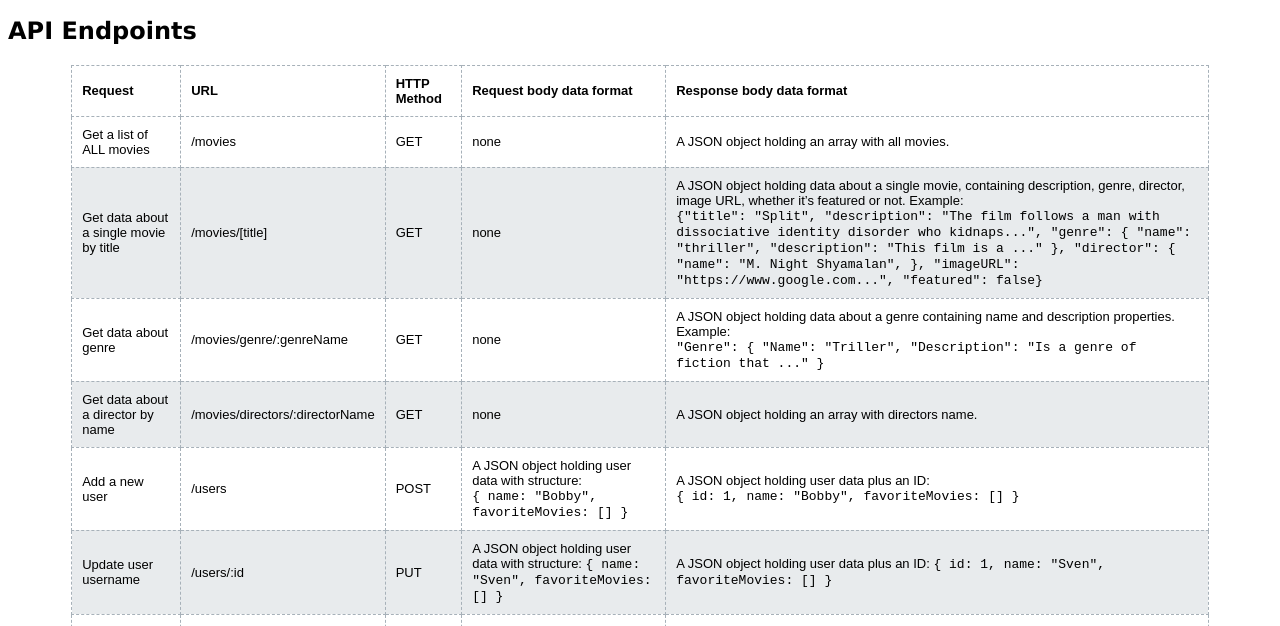
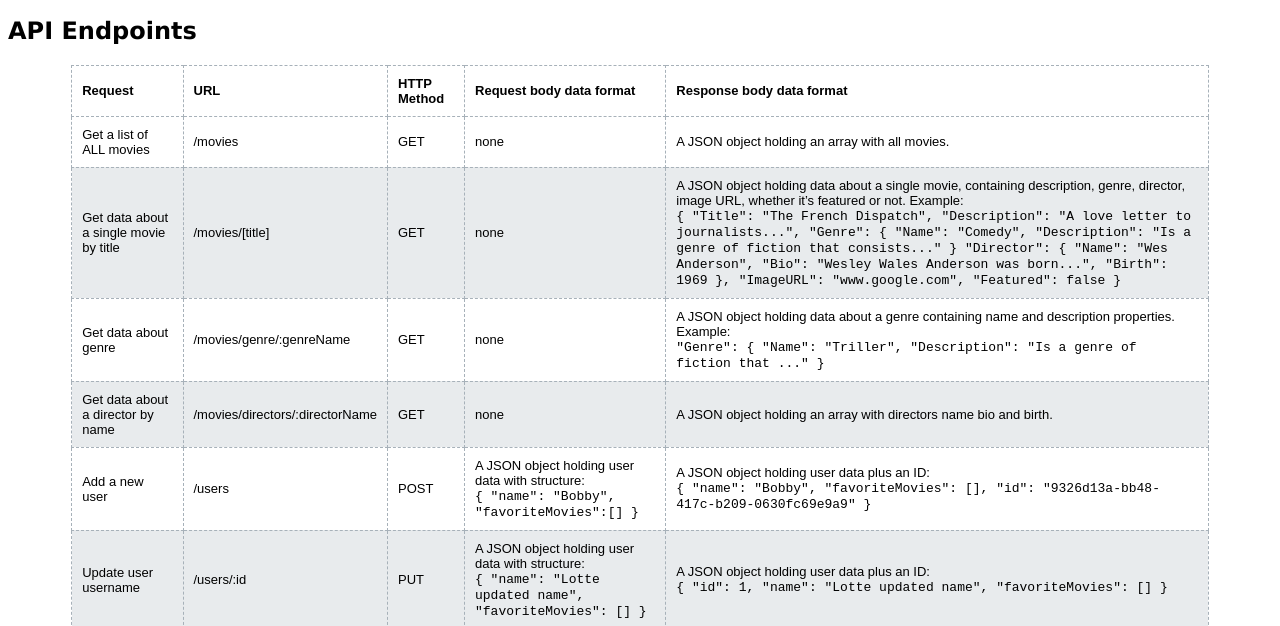
Before and after one commit to bobs83/movie_api, a website: page public/documentation.html in a window 1280 px wide. Shown: the part 122-748 px from the top of the page. Drawn offline with Linux system fonts and the light colour scheme.

Commit message:
Updated API endpoints Table

```diff
--- a/public/css/style.css
+++ b/public/css/style.css
@@ -34,4 +34,5 @@ tr:nth-child(even) {
 
 code {
   font-family: "Courier New", Courier, monospace;
+  font-size: 1em;
 }
--- a/public/documentation.html
+++ b/public/documentation.html
@@ -51,11 +51,11 @@
           Example:
           <br />
           <code>
-            {"title": "Split", "description": "The film follows a man with
-            dissociative identity disorder who kidnaps...", "genre": { "name":
-            "thriller", "description": "This film is a ..." }, "director": {
-            "name": "M. Night Shyamalan", }, "imageURL":
-            "https://www.google.com...", "featured": false}
+            { "Title": "The French Dispatch", "Description": "A love letter to
+            journalists...", "Genre": { "Name": "Comedy", "Description": "Is a
+            genre of fiction that consists..." } "Director": { "Name": "Wes
+            Anderson", "Bio": "Wesley Wales Anderson was born...", "Birth": 1969
+            }, "ImageURL": "www.google.com", "Featured": false }
           </code>
           <br />
         </td>
@@ -73,8 +73,8 @@
           description properties. Example:
           <br />
           <code>
-            "Genre": { "Name": "Triller", "Description": "Is a genre of
-            fiction that ..." }
+            "Genre": { "Name": "Triller", "Description": "Is a genre of fiction
+            that ..." }
           </code>
         </td>
       </tr>
@@ -85,7 +85,9 @@
         <td>/movies/directors/:directorName</td>
         <td>GET</td>
         <td>none</td>
-            <td>A JSON object holding an array with directors name.</td>
+        <td>
+          A JSON object holding an array with directors name bio and birth.
+        </td>
       </tr>
 
       <!-- Users  -->
@@ -97,12 +99,15 @@
         <td>
           A JSON object holding user data with structure:
           <br />
-              <code> { name: "Bobby", favoriteMovies: [] } </code>
+          <code> { "name": "Bobby", "favoriteMovies":[] } </code>
         </td>
         <td>
           A JSON object holding user data plus an ID:
           <br />
-              <code> { id: 1, name: "Bobby", favoriteMovies: [] } </code>
+          <code>
+            { "name": "Bobby", "favoriteMovies": [], "id":
+            "9326d13a-bb48-417c-b209-0630fc69e9a9" }
+          </code>
         </td>
       </tr>
 
@@ -110,32 +115,29 @@
       <td>Update user username</td>
       <td>/users/:id</td>
       <td>PUT</td>
-     <td>A JSON object holding user data with structure:
+      <td>
+        A JSON object holding user data with structure:
+        <br />
+        <code> { "name": "Lotte updated name", "favoriteMovies": [] } </code>
+      </td>
+      <td>
+        A JSON object holding user data plus an ID:
+        <br />
         <code>
-       {
-         name: "Sven",
-         favoriteMovies: []
-       }
+          { "id": 1, "name": "Lotte updated name", "favoriteMovies": [] }
         </code>
       </td>
-     <td>A JSON object holding user data plus an ID:
-       <code>
-       {
-         id: 1,
-         name: "Sven",
-         favoriteMovies: []
-       }
-     </code>
-     </td>
-   </tr>
 
       <!-- allow users add favorite movies to list   -->
-
+      <tr>
         <td>Add a movie to user favorite list</td>
-      <td>/users/:id/:movietitle</td>
+        <td>/users/:id/:movieTitle</td>
         <td>POST</td>
         <td>None</td>
-      <td>A text message indicating whether a movie was successfully added to the favorite list.</td>
+        <td>
+          A text message indicating whether a movie was successfully added to
+          the favorite list.
+        </td>
       </tr>
       <!-- allow users remove favorite movies to list   -->
       <tr>
@@ -143,7 +145,10 @@
         <td>/users/:id/:movieTitle</td>
         <td>DELETE</td>
         <td>None</td>
-					<td>A text message indicating whether a movie was successfully removed from the favorite list.</td>
+        <td>
+          A text message indicating whether a movie was successfully removed
+          from the favorite list.
+        </td>
       </tr>
       <!-- allow users deregister   -->
       <tr>
@@ -151,10 +156,9 @@
         <td>/users/:id</td>
         <td>DELETE</td>
         <td>None</td>
-        <td>A text message indicating whether a user was successfully removed.</td>
-      </tr>
-
-
+        <td>
+          A text message indicating whether a user[id] was successfully removed.
+        </td>
       </tr>
     </table>
   </body>
```
Lines whose indentation alone changed are shown as unchanged.
